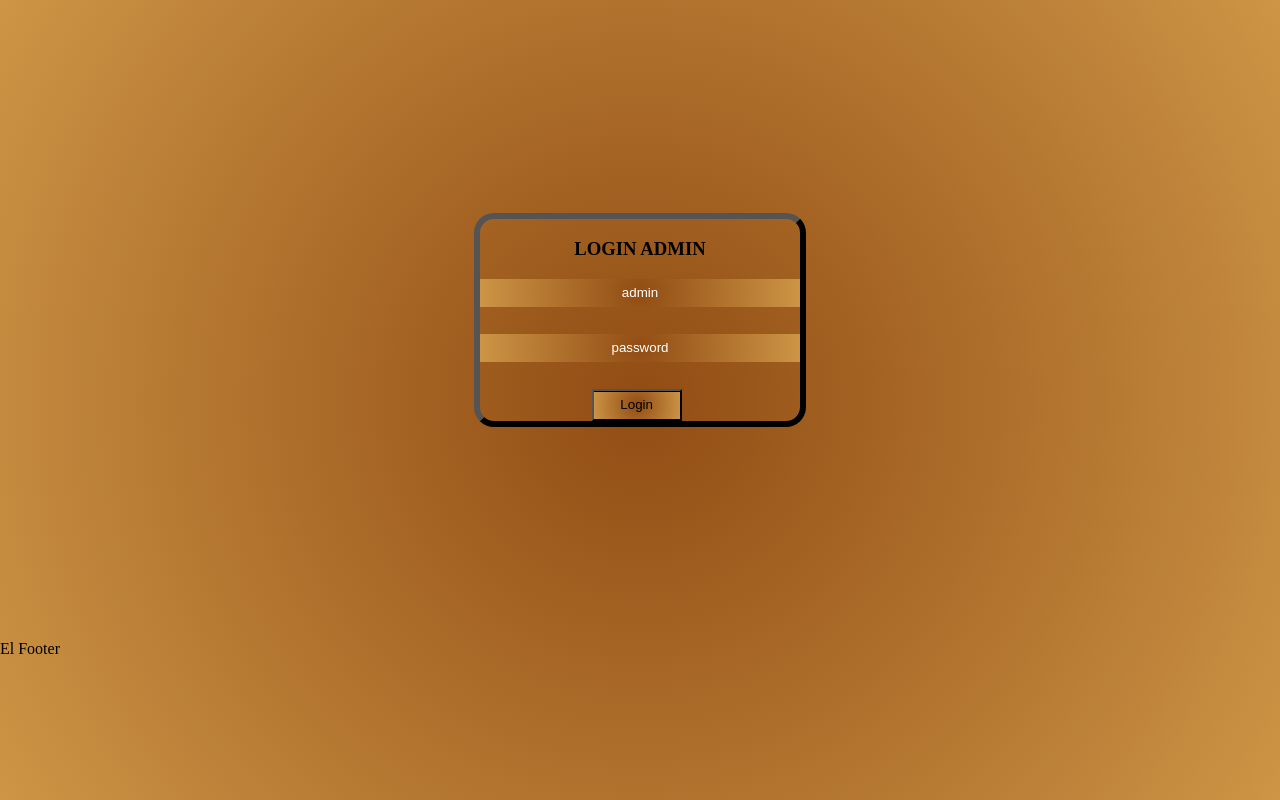
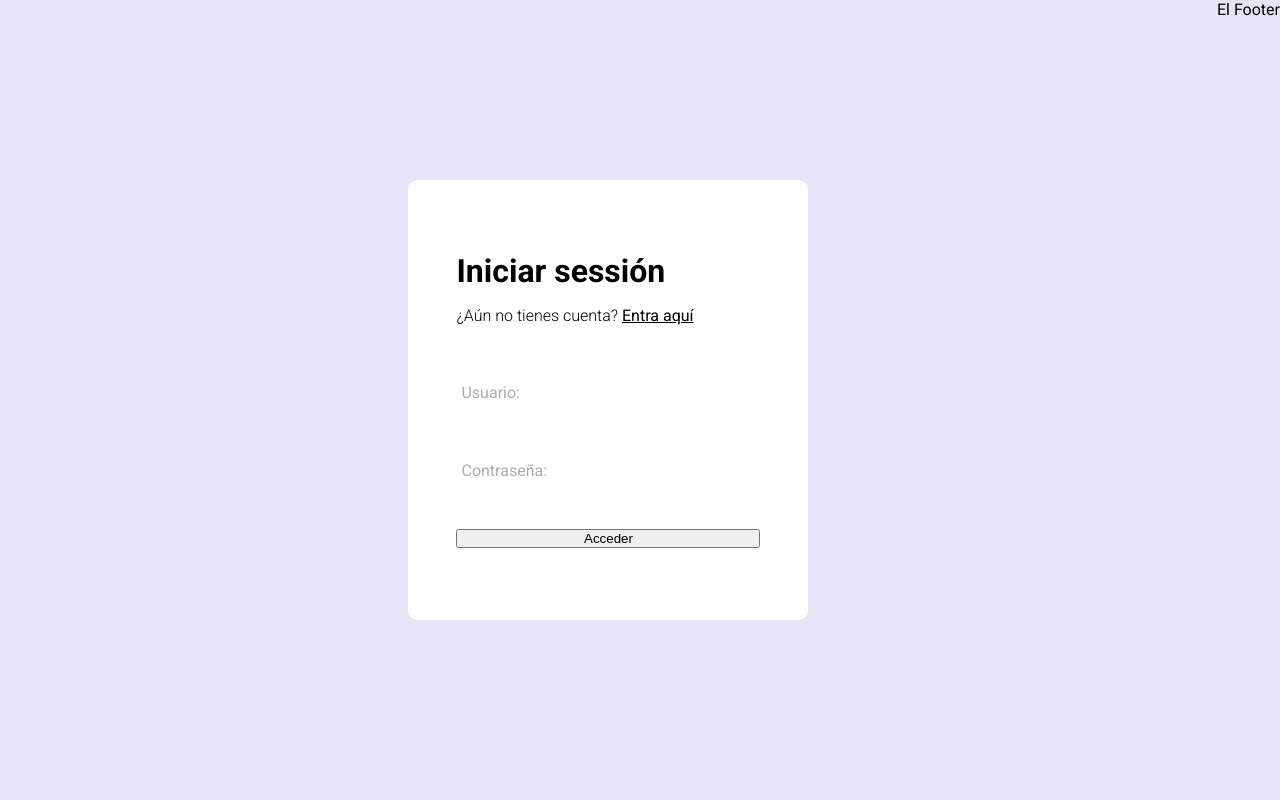
Before and after one commit to guillemfont/Book-Zone, a PHP site: the page made by index.php in a window 1280 px wide. Run offline with PHP 8.4, Linux system fonts and the light colour scheme; some libraries are stand-ins or nearby versions.

Commit message:
estilos login

```diff
--- /dev/null
+++ b/assets/styles/style.css
@@ -0,0 +1,85 @@
+@import url("https://fonts.googleapis.com/css2?family=Roboto:wght@300;400;700&display=swap");
+
+* {
+  margin: 0;
+  padding: 0;
+  box-sizing: border-box;
+}
+
+body {
+  font-family: 'Roboto', sans-serif;
+  background-color: #e5e5f7;
+  background-image: radial-gradient(#7b7df7 0.5px, transparent 0.5px),
+    radial-gradient(#7b7df7 0.5px, #e5e5f7 0.5px);
+  background-size: 20px 20px;
+  background-position: 0 0, 10px 10px;
+  display: flex;
+  min-height: 100vh;
+
+}
+
+.form {
+    background-color: #fff;
+    margin: auto;
+    width: 90%;
+    max-width: 400px;
+    padding: 4.5em 3em;
+    border-radius: 10px;
+    box-shadow: 0 5px 10px -5px rgb(0, 0, 0 / 30%) ;
+}
+
+.formTitle {
+    font-size: 2rem;
+    margin-bottom: .5em;
+
+}
+
+.formParagraph {
+    font-weight: 300;
+}
+
+.formLink {
+    font-weight: 400;
+    color: #000;
+}
+
+.formContainer {
+    margin-top: 3em;
+    display: grid;
+    gap: 2.5em;
+}
+
+.formGroup {
+    position: relative;
+    --color: #5757577e;
+
+}
+
+
+.formInput {
+    width: 100%;
+    background: none;
+    color: #706c6c;
+    font-size: 1rem;
+    padding: .6em .3em;
+    border: none;
+    border-bottom: 10x solid var(--color);
+    font-family: 'Roboto', sans-serif;
+}
+
+.formInput:focus + .formLabel {
+    transform: translateY(-12px) scale(.7);
+    transform-origin: left top;
+    color: #3866f2;
+    border: none;
+}
+
+.formLabel {
+    color: var(--color);
+    cursor: pointer;
+    position: absolute;
+    top: 0;
+    left: 5px;
+    transform: translateY(10px);
+    transition: transform .5s, color .3s;
+}
--- a/css/style.css
+++ /dev/null
@@ -1,60 +0,0 @@
-body {
-    background-repeat: no-repeat;
-    background-position: top;
-    background-size:cover;
-}
-
-.center-contenedor-login {
-    width: 100%;
-    height: 80vh;
-    display: flex;
-    align-items: center;
-    justify-content: center;
-}
-
-div.contenedor-login {
-    margin: 0 25px;
-    width: 25%;
-    border-radius: 20px;
-    border-width: 6px;
-    border-color: black;
-    border-style: outset;
-    align-items: center;
-    text-align: center;
-
-}
-::placeholder{
-    color: white;
-}
-
-input {
-    display: block;
-    margin: auto auto;
-    width: 100%;
-    margin-bottom: 2em;
-    padding: 0.5em 0;
-    border: none;
-    background: rgb(145,76,19);
-    background: radial-gradient(circle, rgba(145,76,19,1) 0%, rgba(205,149,70,1) 100%);
-    color: rgb(230, 168, 68);
-    border: none;
-    text-align: center;
-}
-
-.btn {
-    display: inline-block;
-    border: 1px solid darken;
-    padding: 0.5em 2em;
-    background: rgb(145,76,19);
-    background: radial-gradient(circle, rgba(145,76,19,1) 0%, rgba(205,149,70,1) 100%);
-    margin-right: 0.5em;
-    box-shadow: inset 0px 1px 0px;
-}
-
-body {
-    min-height: 500px;
-    height: 100vh;
-    margin: 0px;
-    background: rgb(145,76,19);
-    background: radial-gradient(circle, rgba(145,76,19,1) 0%, rgba(205,149,70,1) 100%);
-}
--- a/index.php
+++ b/index.php
@@ -1,38 +1,39 @@
-<!doctype html>
+<!DOCTYPE html>
 <html lang="en">
 <head>
     <meta charset="UTF-8">
-    <meta name="viewport"
-          content="width=device-width, user-scalable=no, initial-scale=1.0, maximum-scale=1.0, minimum-scale=1.0">
-    <title>Onetti project</title>
-    <link rel="stylesheet" href="css/style.css">
+    <meta http-equiv="X-UA-Compatible" content="IE=edge">
+    <meta name="viewport" content="width=device-width, initial-scale=1.0">
+    <title>Book Zone</title>
+    <script src="https://kit.fontawesome.com/ebca16e450.js" crossorigin="anonymous"></script>
+    <link rel="stylesheet" href="assets/styles/style.css">
 </head>
 <body>
+
+
 
 <?php
 session_start();
 
 require_once "autoload.php";
 
-if (isset($_GET['controller'])){
-    $nameController = $_GET['controller']."Controller";
+if (isset($_GET['controller'])) {
+    $nameController = $_GET['controller'] . "Controller";
 
-}
-else{
+} else {
 
     $nameController = "AdminController";
 }
-if (class_exists($nameController)){
+if (class_exists($nameController)) {
     $controller = new $nameController();
-    if(isset($_GET['action'])){
+    if (isset($_GET['action'])) {
         $action = $_GET['action'];
         $controller->$action();
-    }
-    else {
+    } else {
         require_once "views/general/title.html";
         require_once "views/general/menu.php";
     }
-}else{
+} else {
 
     echo "No existe el controlador";
 }
--- a/views/administrator/loginviewAdmin.php
+++ b/views/administrator/loginviewAdmin.php
@@ -1,12 +1,19 @@
-<div class="center-contenedor-login">
-    <div class="center-contenedor-login">
-        <div class="contenedor-login">
-            <h3>LOGIN ADMIN</h3>
-            <form action="index.php?controller=Admin&action=loginAuth" method="POST">
-                <input type="text" title="text" name="admin" placeholder="admin" />
-                <input type="password" title="password" name="password" placeholder="password" />
-                <button type="submit" class="btn">Login</button>
-            </form>
+<form action="index.php?controller=Admin&action=loginAuth" method="POST" class="form">
+    <h2 class="formTitle">Iniciar sessión</h2>
+    <p class="formParagraph">¿Aún no tienes cuenta? <a href="#" class="formLink">Entra aquí</a></p>
+
+    <div class="formContainer">
+        <div class="formGroup">
+            <input type="text" name="userName" id="userName" class="formInput" placeholder=" ">
+            <label for="userName" class="formLabel">Usuario:</label>
+            <span class="formLine"></span>
         </div>
+        <div class="formGroup">
+            <input type="password" name="userPass" id="userPass" class="formInput" placeholder=" ">
+            <label for="userPass" class="formLabel">Contraseña:</label>
+            <span class="formLine"></span>
+        </div>
+
+        <input type="submit" value="Acceder" class="formSumbit">
     </div>
-</div>
+</form>
```
Also changed, not shown: views/administrator/menu.php (added, +9 -0 lines), 1 other file.
